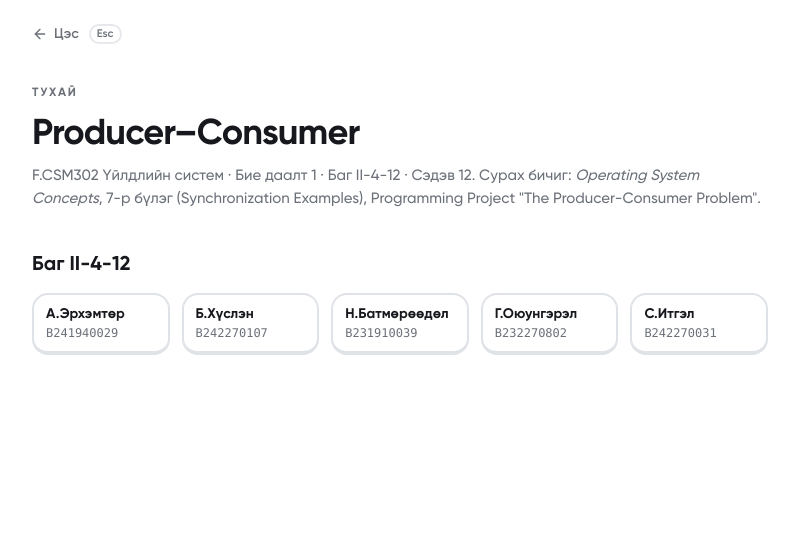
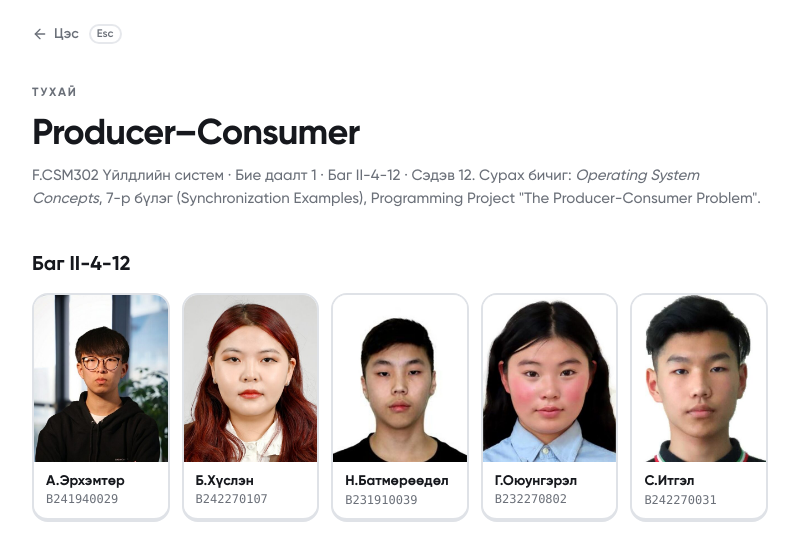
Before and after one commit to khuslenshi/os-bd1-producer-consumer, a Next.js app: page /about-mock in a window 1280 px wide. Shown: the top 560 px of the page, without its empty margins (240-1039 px from the left). Built offline with nearby package versions, Linux system fonts and the light colour scheme.

Commit message:
fix: show team photos on about mock

```diff
--- a/src/app/about-mock/page.tsx
+++ b/src/app/about-mock/page.tsx
@@ -1,4 +1,5 @@
 import type { Metadata } from "next"
+import Image from "next/image"
 import { BackToMenu } from "@/components/back-to-menu"
 
 export const metadata: Metadata = { title: "Тухай (mock) · Producer–Consumer" }
@@ -29,6 +30,7 @@ export default function Page() {
         <ul className="grid grid-cols-2 gap-3 sm:grid-cols-5">
           {TEAM.map(([name, code]) => (
             <li key={code} className="tactile flex flex-col overflow-hidden rounded-2xl border-edge">
+              <Image src={`/team/${code}.jpg`} alt={name} width={240} height={300} unoptimized className="aspect-[4/5] w-full bg-muted object-cover object-top" />
               <div className="flex flex-col gap-0.5 px-3 py-2.5">
                 <b className="text-sm leading-tight">{name}</b>
                 <span className="font-mono text-xs text-muted-foreground">{code}</span>
```
